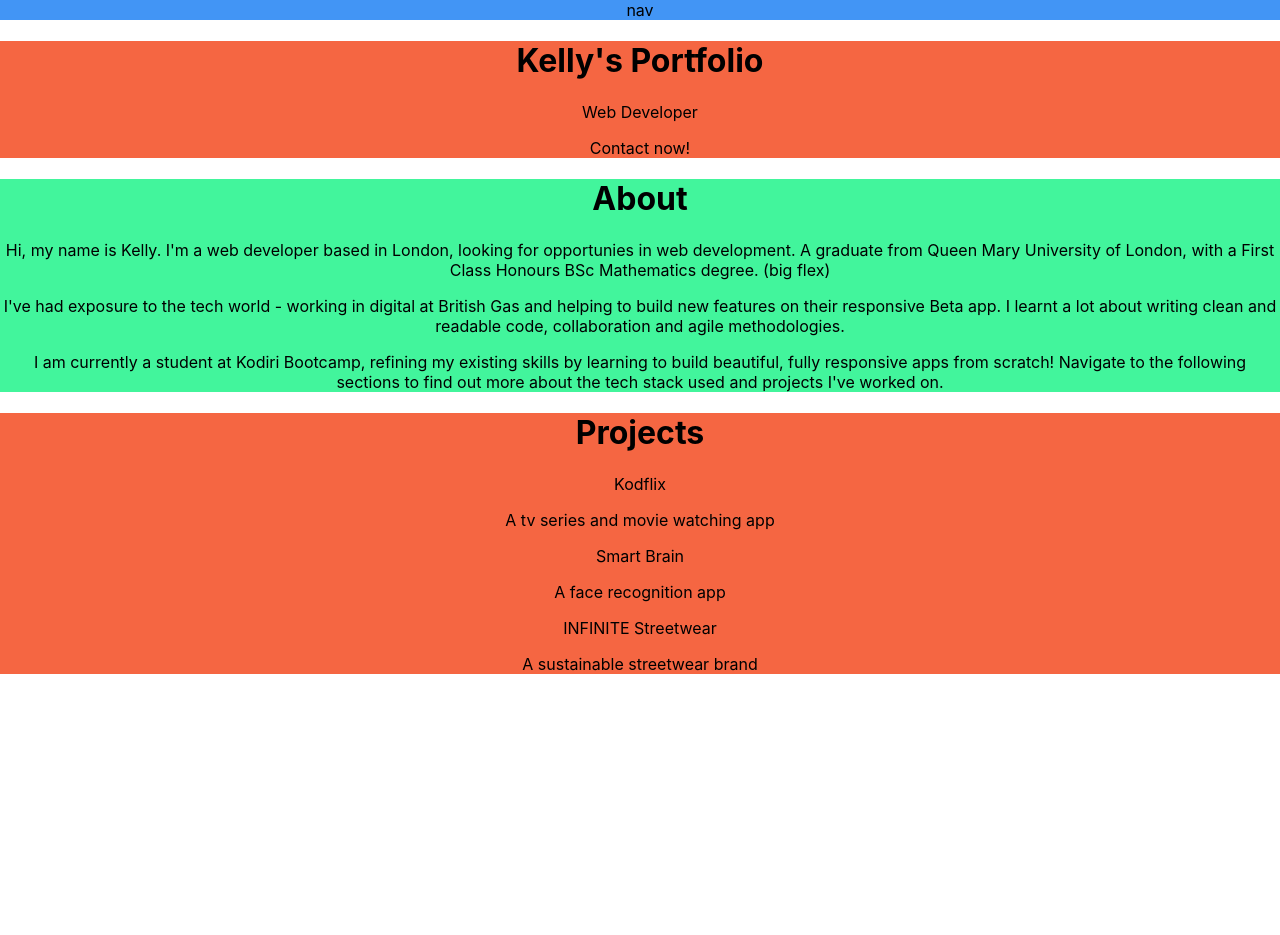
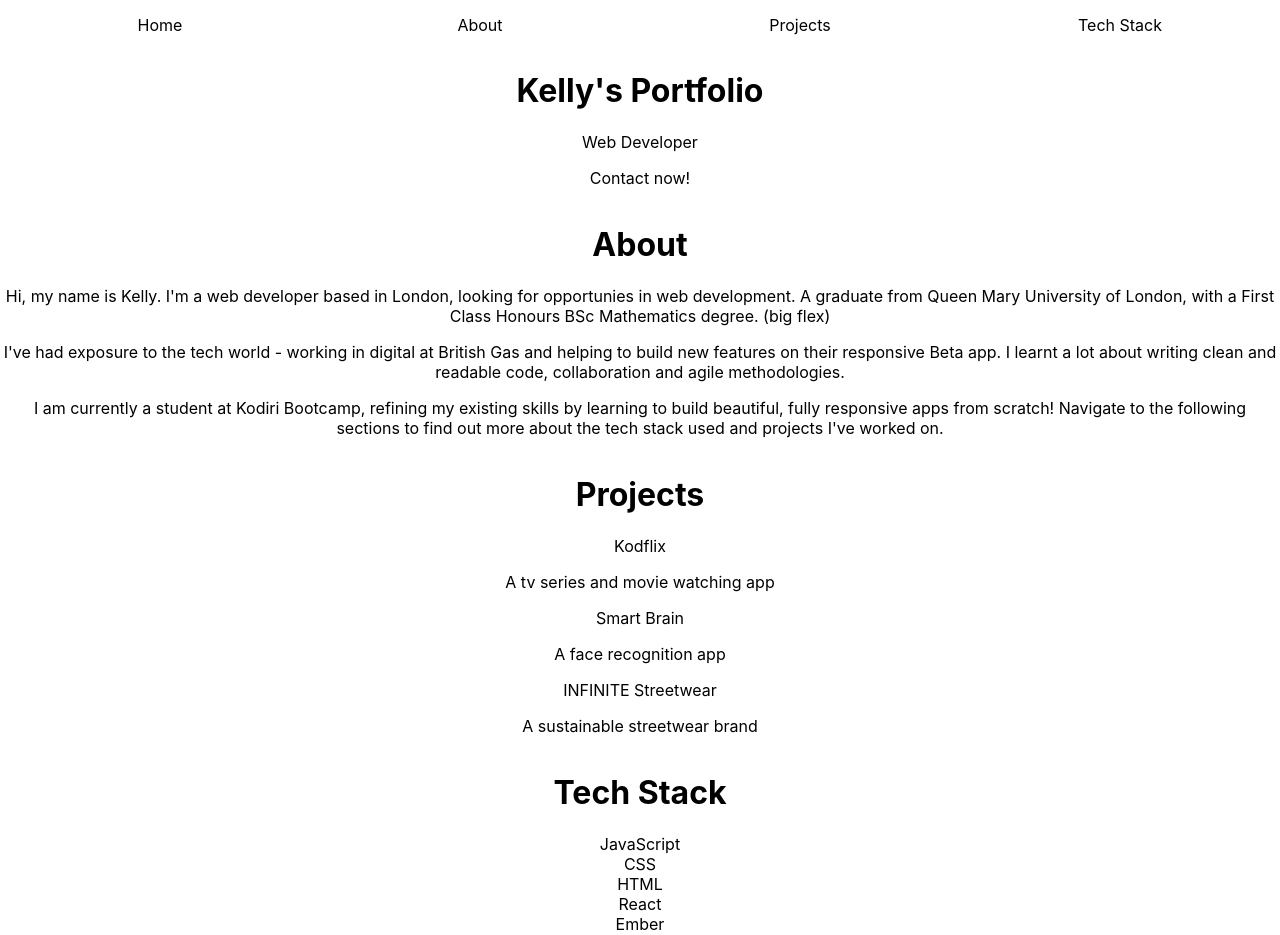
Before and after one commit to smellyung/kellys-portfolio, a React (Create React App) app: page / in a window 1280 px wide. Shown: the top 935 px of the page. Before the commit the page ends 800 px from the top, so only its background shows below. Built offline with nearby package versions, Linux system fonts and the light colour scheme.

Commit message:
use css flex

```diff
--- a/src/App.css
+++ b/src/App.css
@@ -1,32 +1,21 @@
 .App {
+  display: flex;
+  flex-direction: column;
   text-align: center;
 }
 
 .App-header {
-  background: #4295f5;
+  display: flex;
+  align-items: center;
+  color: black;
+  height: 50px;
 }
 
-.main {
-  background: #f56642;
+.nav {
+  display: flex;
+  width: 100%;
 }
 
-.about {
-  background: #42f59c;
+.item {
+  flex: 1;
 }
-
-.projects {
-  background: #f56642;
-}
-
-.skills {
-  background: #42f59c;
-}
-
-@keyframes App-logo-spin {
-  from {
-    transform: rotate(0deg);
-  }
-  to {
-    transform: rotate(360deg);
-  }
-}
--- a/src/App.js
+++ b/src/App.js
@@ -1,19 +1,23 @@
 import React from 'react';
-import logo from './logo.svg';
 import './App.css';
 
 function App() {
   return (
     <div className="App">
       <header className="App-header">
-        nav
+        <div className='nav'>
+          <a className='item'>Home</a>
+          <a className='item'>About</a>
+          <a className='item'>Projects</a>
+          <a className='item'>Tech Stack</a>
+        </div>
       </header>
-      <div className='main'>
+      <div className='container' id='main'>
         <h1>Kelly's Portfolio</h1>
         <p>Web Developer</p>
         <p>Contact now!</p>
       </div>
-      <div className='about'>
+      <div className='container' id='about'>
         <h1>About</h1>
         <p>
           Hi, my name is Kelly. I'm a web developer based in London, looking for opportunies in web development.
@@ -28,7 +32,7 @@ function App() {
           Navigate to the following sections to find out more about the <a>tech stack</a> used and <a>projects</a> I've worked on.
         </p>
       </div>
-      <div className='projects'>
+      <div className='container' id='portfolio'>
         <h1>Projects</h1>
         <div className='project'>
           <p>Kodflix</p>
@@ -43,7 +47,15 @@ function App() {
           <p>A sustainable streetwear brand</p>
         </div>
       </div>
-      <div className='skills'>
+      <div className='container' id='tech-stack'>
+        <h1>Tech Stack</h1>
+        <div>JavaScript</div>
+        <div>CSS</div>
+        <div>HTML</div>
+        <div>React</div>
+        <div>Ember</div>
+        <div>Node.js</div>
+        <div>Git</div>
       </div>
     </div>
   );
```
